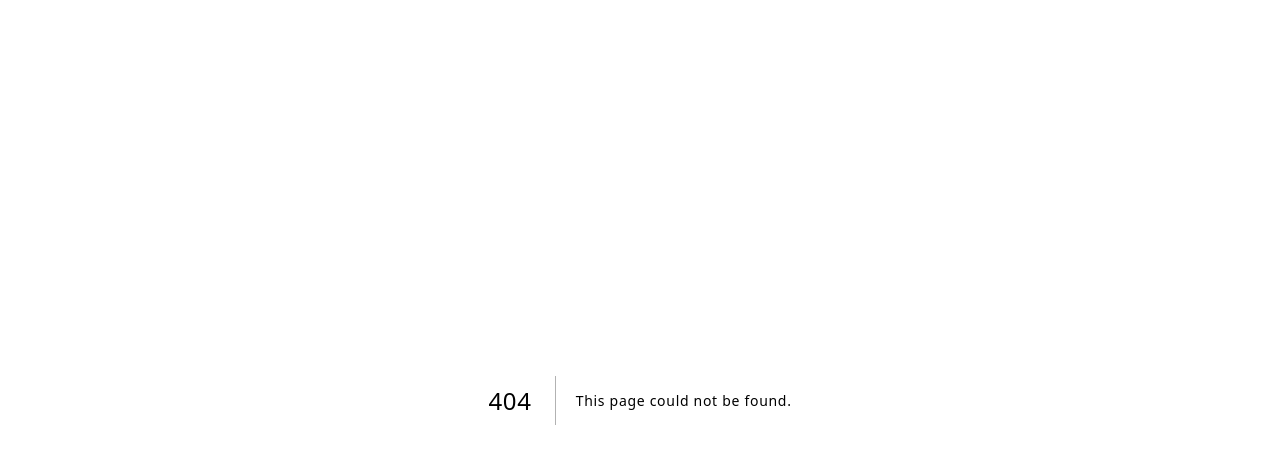
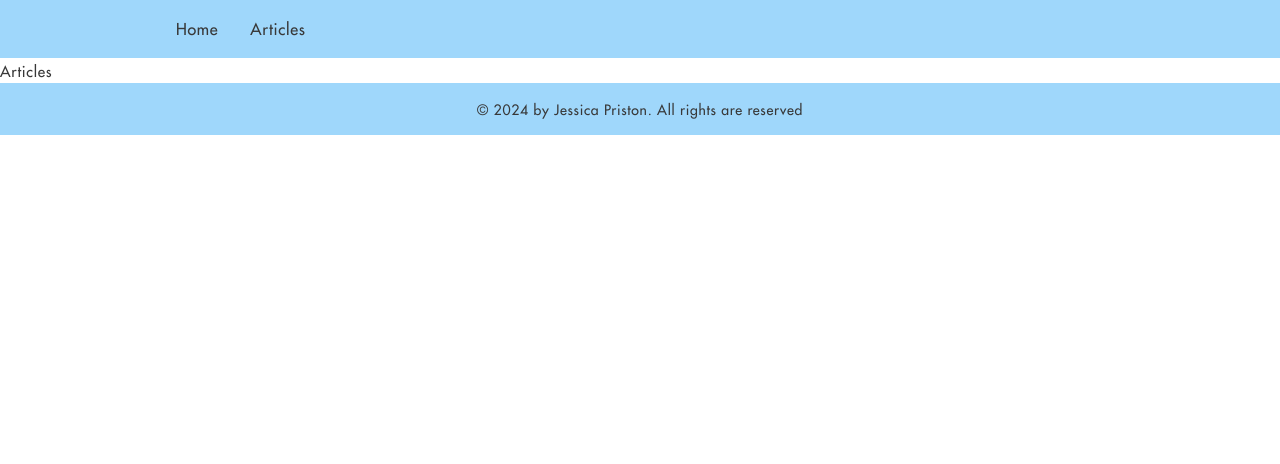
Before and after one commit to shathipaul/journalist-portfolio-website, a Next.js app: page /articles in a window 1280 px wide. Before the commit this address had no page. Shown: the top 464 px of the page. Built offline with nearby package versions, Linux system fonts and the light colour scheme.

Commit message:
added navbar

```diff
--- /dev/null
+++ b/src/pages/articles.tsx
@@ -0,0 +1,12 @@
+import Layout from "@/layout/Layout";
+import { ReactElement } from "react";
+
+const Articles = () => {
+  return <div>Articles</div>;
+};
+
+export default Articles;
+
+Articles.getLayout = function getLayout(page: ReactElement) {
+  return <Layout>{page}</Layout>;
+};
--- a/src/shared/navbar/Navbar.tsx
+++ b/src/shared/navbar/Navbar.tsx
@@ -1,5 +1,23 @@
+import Link from "next/link";
+
 const Navbar = () => {
-  return <div>Navbar</div>;
+  const menuData = [
+    { name: "Home", link: "/" },
+    { name: "Articles", link: "/articles" },
+  ];
+  return (
+    <div className="bg-secondary py-4 ps-10 md:ps-20 lg:ps-40">
+      {menuData.map((data, index) => (
+        <Link
+          key={index}
+          href={data.link}
+          className="px-4 text-base font-medium"
+        >
+          {data.name}
+        </Link>
+      ))}
+    </div>
+  );
 };
 
 export default Navbar;
```
